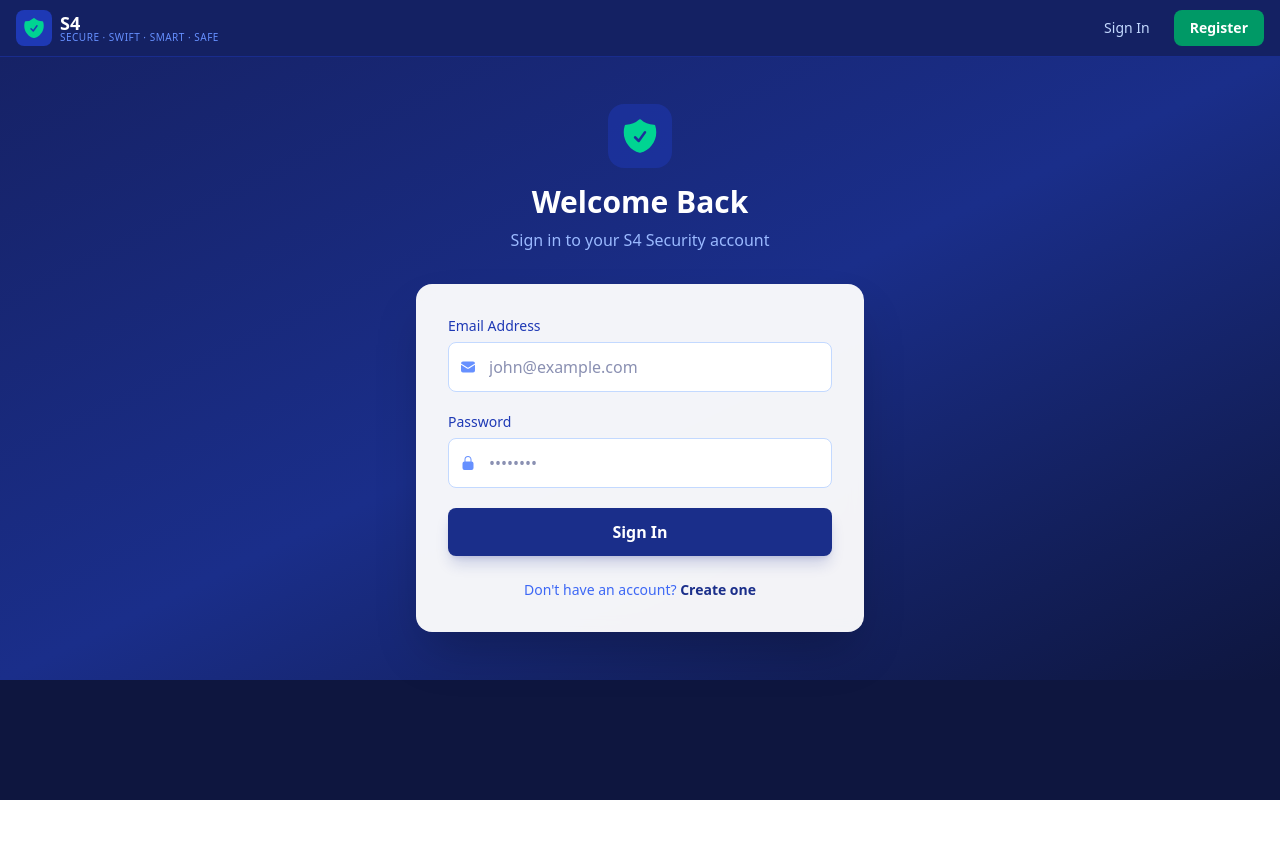
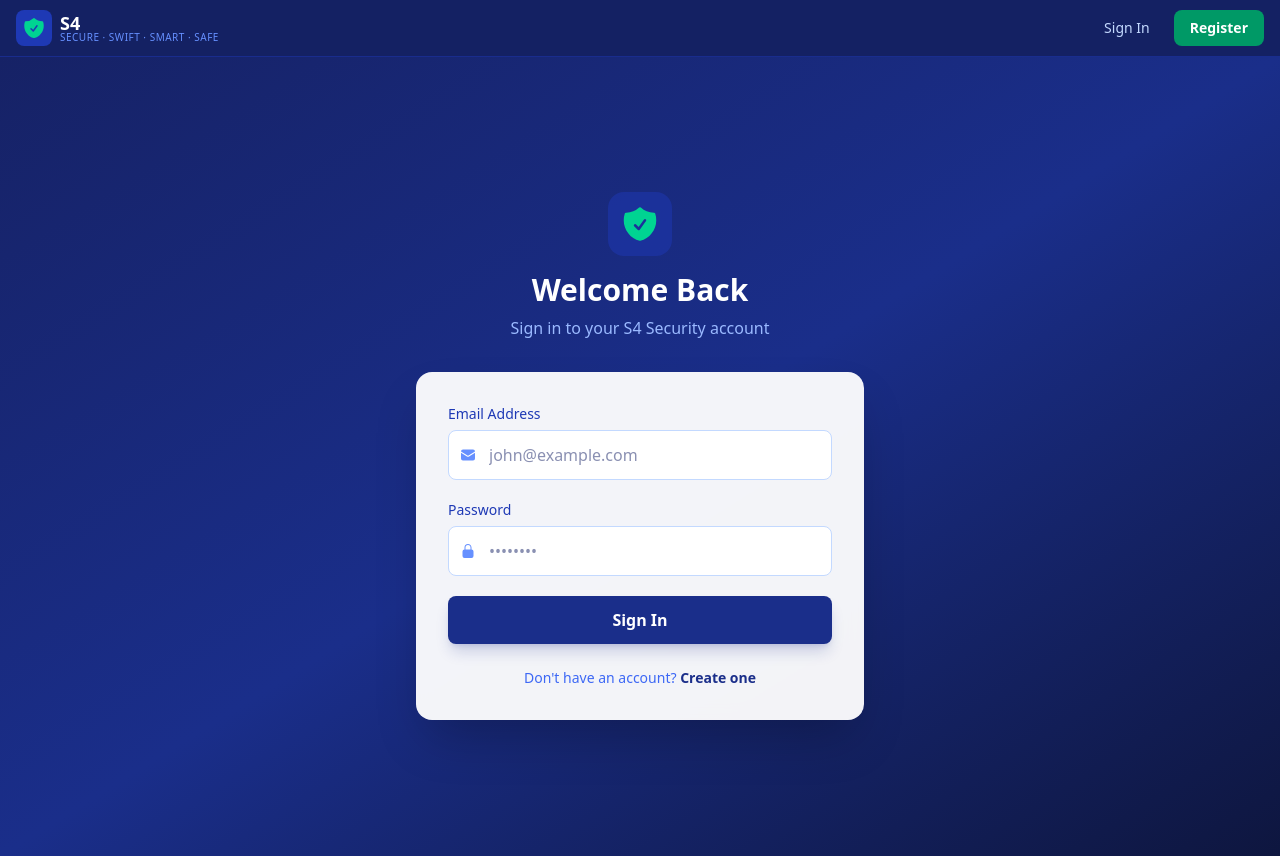
Before and after one commit to tushydan007/s4, a React (Vite) app in the folder client/: page /login in a window 1280 px wide. Before the commit the page ends 800 px from the top, so only its background shows below. Built offline with nearby package versions, Linux system fonts and the light colour scheme; no server answers.

Commit message:
fixed the issue with the UI in the login page

```diff
--- a/client/src/pages/LoginPage.tsx
+++ b/client/src/pages/LoginPage.tsx
@@ -84,7 +84,7 @@ export default function LoginPage() {
   };
 
   return (
-    <div className="min-h-full flex items-center justify-center px-4 py-8 sm:py-12 bg-linear-to-br from-navy-900 via-navy-800 to-navy-950">
+    <div className="min-h-screen flex items-center justify-center px-4 py-8 sm:py-12 bg-linear-to-br from-navy-900 via-navy-800 to-navy-950">
       <motion.div
         initial={{ opacity: 0, y: 20 }}
         animate={{ opacity: 1, y: 0 }}
--- a/client/src/pages/RegisterPage.tsx
+++ b/client/src/pages/RegisterPage.tsx
@@ -70,7 +70,7 @@ export default function RegisterPage() {
   };
 
   return (
-    <div className="min-h-full flex items-center justify-center px-4 py-8 sm:py-12 bg-linear-to-br from-navy-900 via-navy-800 to-navy-950">
+    <div className="min-h-screen flex items-center justify-center px-4 py-8 sm:py-12 bg-linear-to-br from-navy-900 via-navy-800 to-navy-950">
       <motion.div
         initial={{ opacity: 0, y: 20 }}
         animate={{ opacity: 1, y: 0 }}
```
